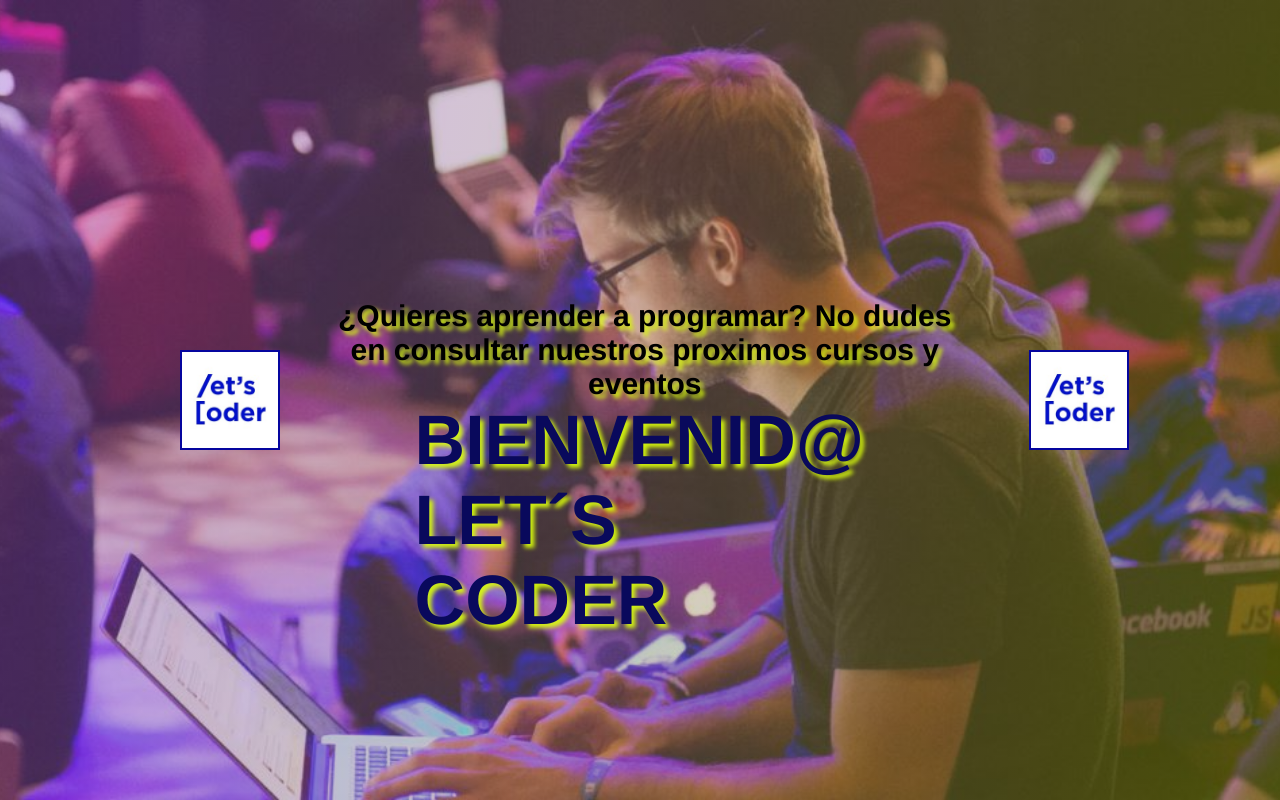
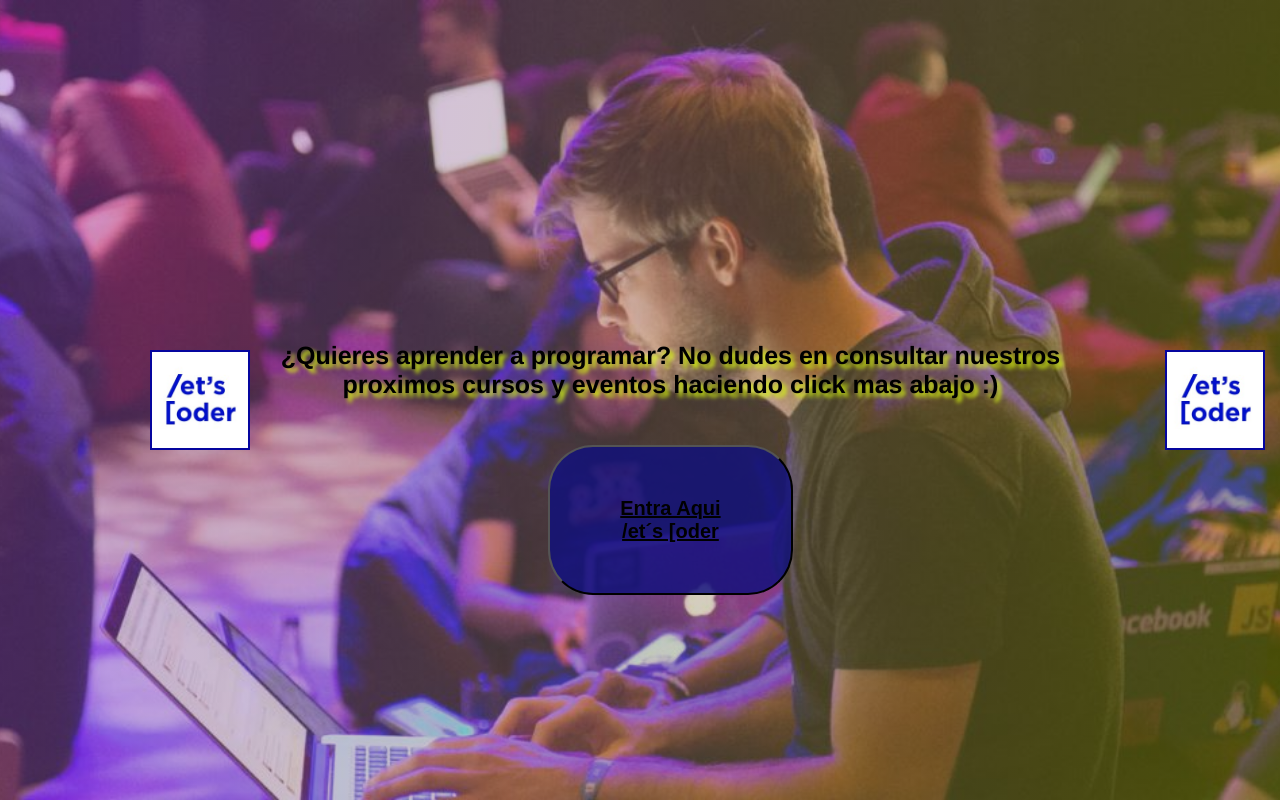
Before and after one commit to alexa9205/Proyecto-1---Let-s-Coder-Web, a plain HTML site: page entrada.html in a window 1280 px wide. Drawn offline with Linux system fonts and the light colour scheme.

Commit message:
cambios menu

```diff
--- a/Styles/entrada.css
+++ b/Styles/entrada.css
@@ -19,38 +19,40 @@
 }
 
 
-h1 a {
+button{
   position: relative;
   top: 120px;
-  left: 70%;
-  font-size: 70px;
-  color:rgb(9, 9, 92);
-  text-decoration: none;
-  text-transform: uppercase;
-  text-shadow: 4px 4px 4px rgba(218, 255, 11, 0.918);
+  left: 35%;
+  width: 420px;
+  height: 150px;
+  background-color: rgba(15, 15, 124, 0.815);
+  font-size: 20px;
+  color:rgb(0, 0, 0);
+  border-radius: 45px;
 }
-
+button a{
+  color: black;
+  font-weight: 800;
+}
 .contenedor p{
     text-align: center;
-    font-size: 30px;
+    font-size: 25px;
     font-weight: 700;
     position: relative;
-    top: -50px;
-    left: -25%;
+    top: -30px;
+    left: -15%;
     text-shadow: 4px 4px 4px rgba(218, 255, 11, 0.918);
 }
 .logo1{
     position: relative;
     width: 100px;
-    width: 100px;
-    left: 180px;
+    left: 150px;
     border: 2px solid rgb(5, 5, 158);
 }
 .logo2{
     position: relative;
     width: 100px;
-    width: 100px;
-    left: 480px;
+    left: 820px;
     border: 2px solid rgb(5, 5, 158);
 }
 .pop-over {
--- a/entrada.html
+++ b/entrada.html
@@ -10,11 +10,9 @@
 <body>
     <div class="contenedor">
         <img src="/images/letscoder-square.jpeg" alt="logo" class="logo1">
-        <h1>
-           <a href="#menu">Bienvenid@ Let´s Coder </a>
-        </h1>
+        <button><a href="#menu">Entra Aqui <br/> /et´s [oder</a></button>
         <img src="/images/letscoder-square.jpeg" alt="logo" class="logo2">
-        <p class="programar">¿Quieres aprender a programar? No dudes en consultar nuestros proximos cursos y eventos</p>
+        <p class="programar">¿Quieres aprender a programar? No dudes en consultar nuestros proximos cursos y eventos haciendo click mas abajo :) </p>
 
        <div class="pop-over" id="menu">
         <div class = 'content'>
@@ -28,9 +26,12 @@
             <div class = 'nav_list_item'>
                <li><a href="conocenos2.html">Conócenos</a></li>
              </div>
-           <div class = 'nav_list_item'>
-             <li><a href="contacto2.html">Contacto</a></li>
-             </div>
+          <div class = 'nav_list_item'>
+              <li><a href="alumnos.html">Nuestros Alumnos</a></li>
+              </div>
+          <div class = 'nav_list_item'>
+                <li><a href="contacto2.html">Contacto</a></li>
+                </div>
            </ul>
          </div>
         </div>
```
Also changed, not shown: alumnos.html (renamed from tablas.html, +1 -0 lines), conocenos2.html (+1 -0 lines), contacto2.html (+1 -0 lines), home1.html (+1 -0 lines).
